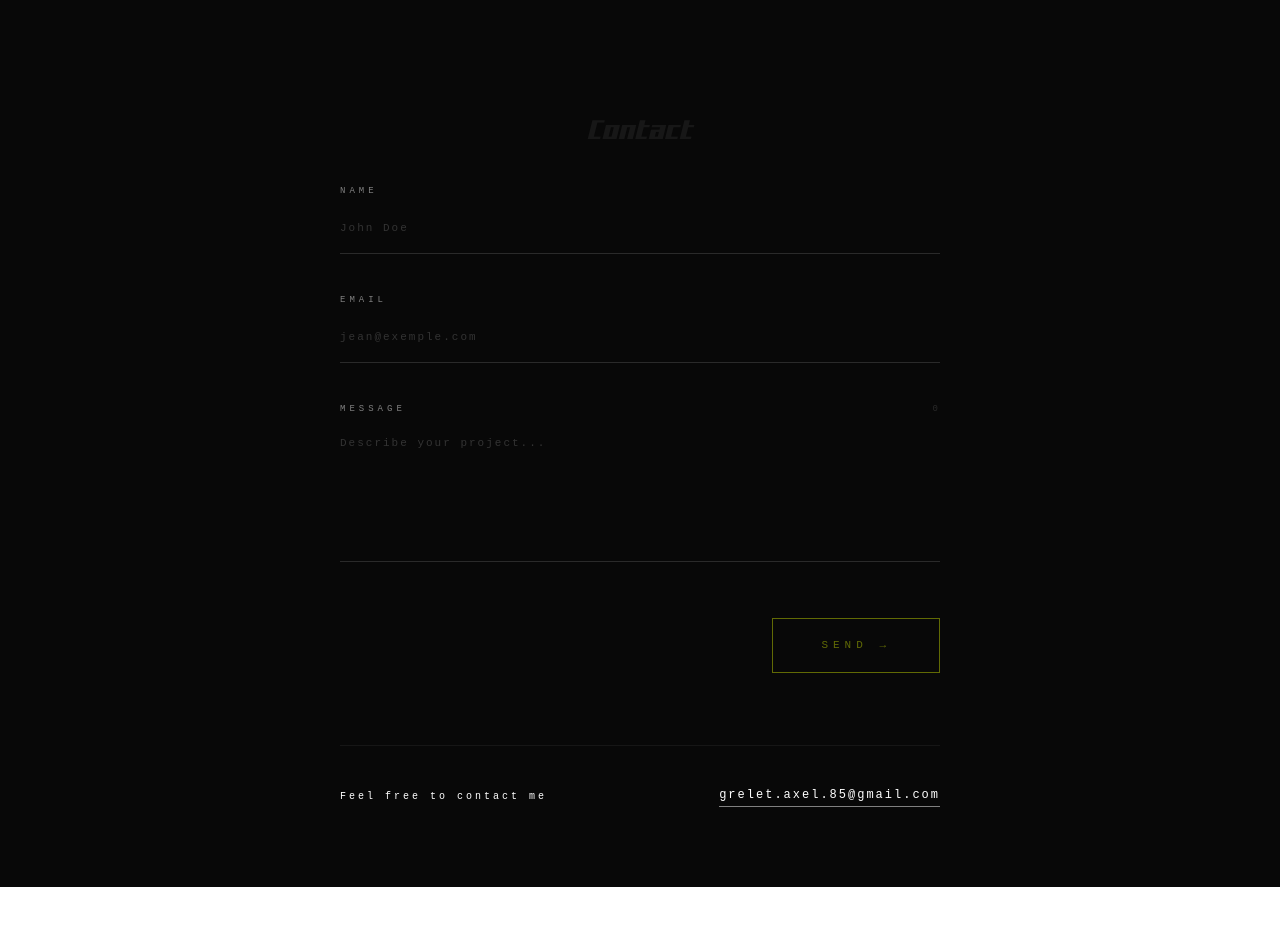
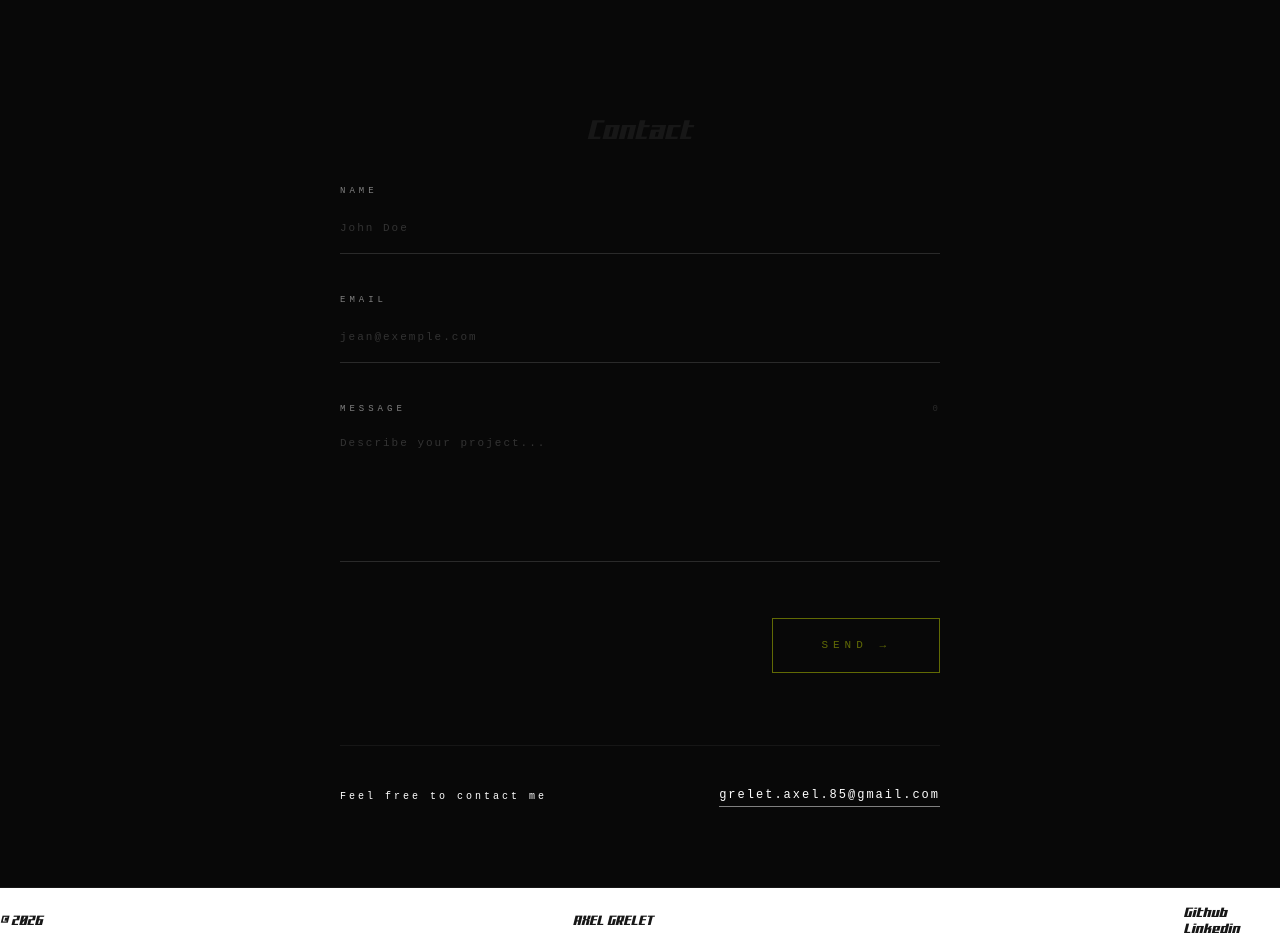
Before and after one commit to GRELET-Axel/web-axel-grelet, a Next.js app: page / in a window 1280 px wide. Shown: the part 2064-3016 px from the top of the page. Before the commit the page ends 2951 px from the top, so only its background shows below. Built offline with nearby package versions, Linux system fonts and the light colour scheme.

Commit message:
init footer

```diff
--- /dev/null
+++ b/app/components/Footer.tsx
@@ -0,0 +1,17 @@
+export default function Footer(){
+
+    return(
+        <section id="footer">
+            <hr/>
+            <div className="flex text-xs mt-4 mb-4 justify-between items-center capitol-font">
+                <p>© 2026</p>
+                <p>AXEL GRELET</p>
+                <div className="mr-10">
+                    <p><a target="_blank" href="https://github.com/GRELET-Axel">Github</a></p>
+                    <p><a target="_blank" href="https://www.linkedin.com/in/axel-grelet-513aa717b/">Linkedin</a></p>
+                </div>
+            </div>
+        </section>
+    )
+
+}
--- a/app/components/Technologies.tsx
+++ b/app/components/Technologies.tsx
@@ -376,8 +376,9 @@ export default function Technologies() {
 
       {/* Category filters */}
       <div style={{
-        position: "absolute",
-        bottom: "40px",
+        position: "relative",
+        // bottom: "40px",
+        marginBottom: "0",
         left: "50%",
         transform: "translateX(-50%)",
         display: "flex",
--- a/app/globals.css
+++ b/app/globals.css
@@ -55,3 +55,7 @@ body {
 nav div:not(:first-child) a:hover{
     color: grey;
 }
+
+#footer div a:hover{
+  color:grey;
+}
--- a/app/page.tsx
+++ b/app/page.tsx
@@ -2,6 +2,7 @@ import Header from "./components/Header";
 import Projects from "./components/Projects";
 import Technologies from "./components/Technologies";
 import Contact from "./components/Contact";
+import Footer from "./components/Footer";
 import Background3D from "./components/Background3D";
 
 
@@ -13,6 +14,7 @@ export default function Page() {
       <Projects />
       <Technologies />
       <Contact />
+      <Footer />
     </main>
 
   );
```
